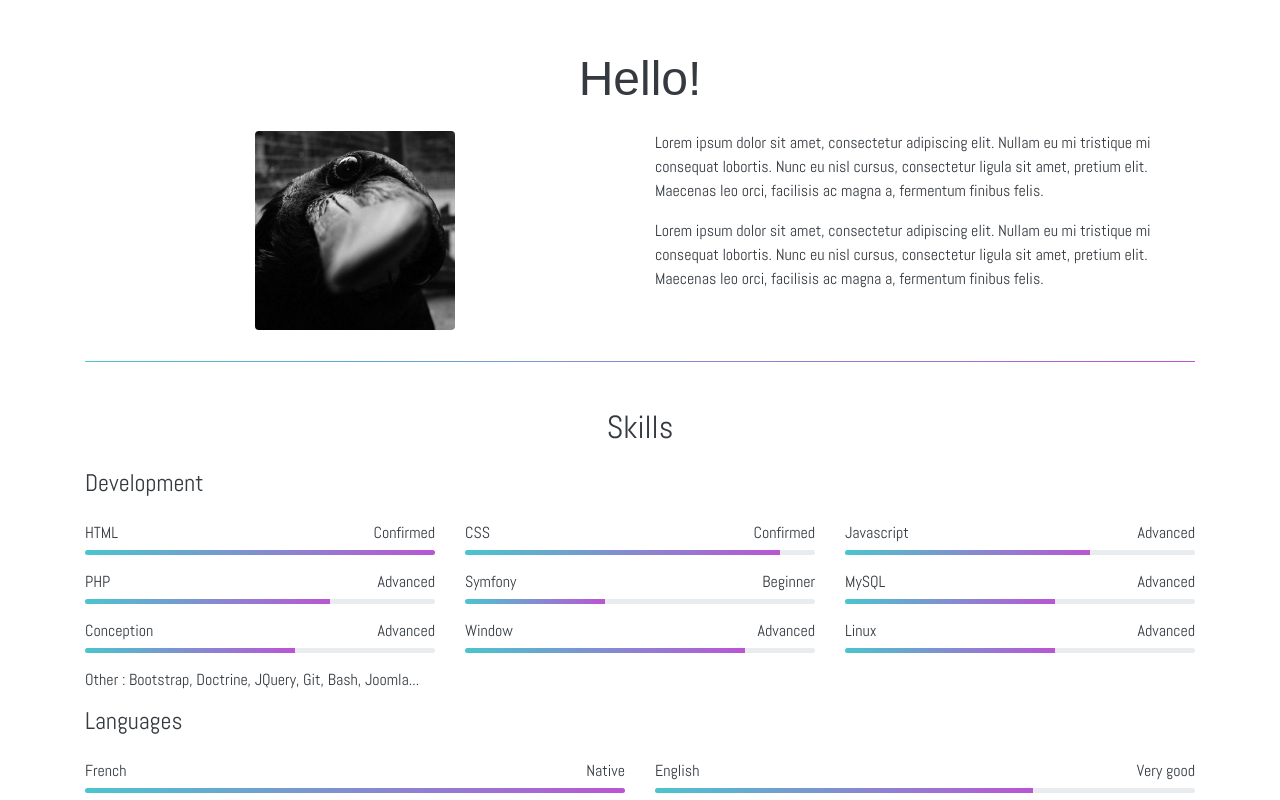
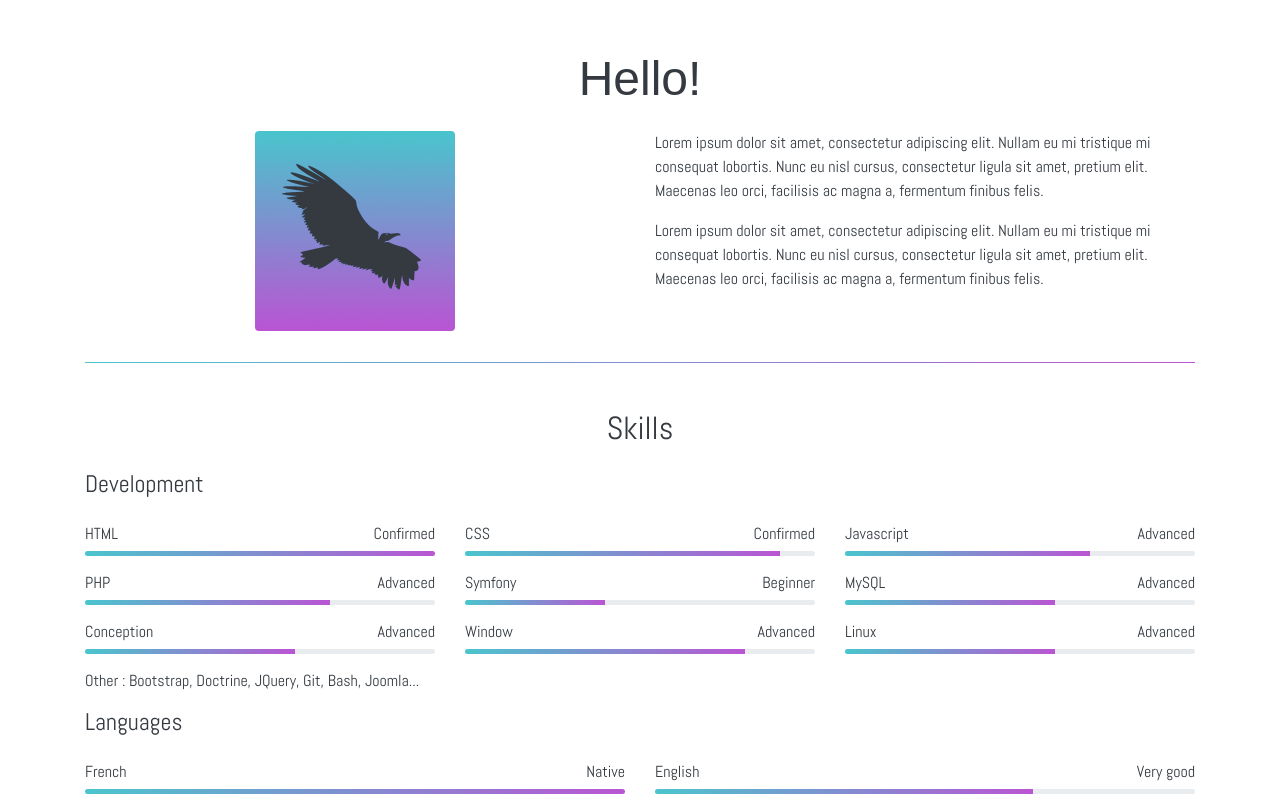
Before and after one commit to thomasmerel/online-cv, a plain HTML site: page index.html in a window 1280 px wide. Shown: the part 840-1640 px from the top of the page. Drawn offline with Linux system fonts and the light colour scheme; a web font is replaced by a local one.

Commit message:
change image

```diff
--- a/index.html
+++ b/index.html
@@ -8,11 +8,11 @@
           content="Alice, désormais âgée de 19 ans, retourne dans le monde fantastique qu'elle a découvert quand elle était enfant. Elle y retrouve ses amis le Lapin Blanc, Bonnet Blanc et Blanc Bonnet, le Loir, la Chenille, le Chat du Cheshire et, bien entendu, le Chapelier Fou. Alice s'embarque alors dans une aventure extraordinaire où elle accomplira son destin : mettre fin au règne de terreur de la Reine Rouge."/>
     <meta property="og:type" content="website"/>
     <meta property="og:url" content="http://thomas-merel.fr"/>
-    <meta property="og:image" content="http://thomas-merel.fr/src/img/crow.jpg"/>
+    <meta property="og:image" content="http://thomas-merel.fr/src/img/vulture.png"/>
 
     <title>Thomas MEREL</title>
 
-    <link rel="icon" type="image/png" href="src/img/crow.jpg"/>
+    <link rel="icon" type="image/png" href="src/img/vulture.png"/>
 
     <link rel="stylesheet" href="src/css/bootstrap.min.css">
     <link rel="stylesheet" href="https://use.fontawesome.com/releases/v5.0.11/css/all.css"
@@ -127,7 +127,7 @@
                 <div class="row">
                     <div class="col">
                         <div class="text-center">
-                            <img src="./src/img/crow.jpg"
+                            <img src="./src/img/vulture.png"
                                  class="img-fluid thumbnail rounded"
                                  alt="...">
                         </div>
@@ -429,7 +429,7 @@
                                     <li>
                                         <div class="direction-r">
                                             <div class="flag-wrapper">
-                                                <span class="flag flag-diploma">BAC Professionnel</span>
+                                                <span class="flag flag-diploma">BAC Pro SEN</span>
                                                 <span class="time-wrapper"><span class="time">2013</span></span>
                                             </div>
                                         </div>
```
Also changed, not shown: src/img/crow.jpg (deleted), src/img/vulture.png (added).
